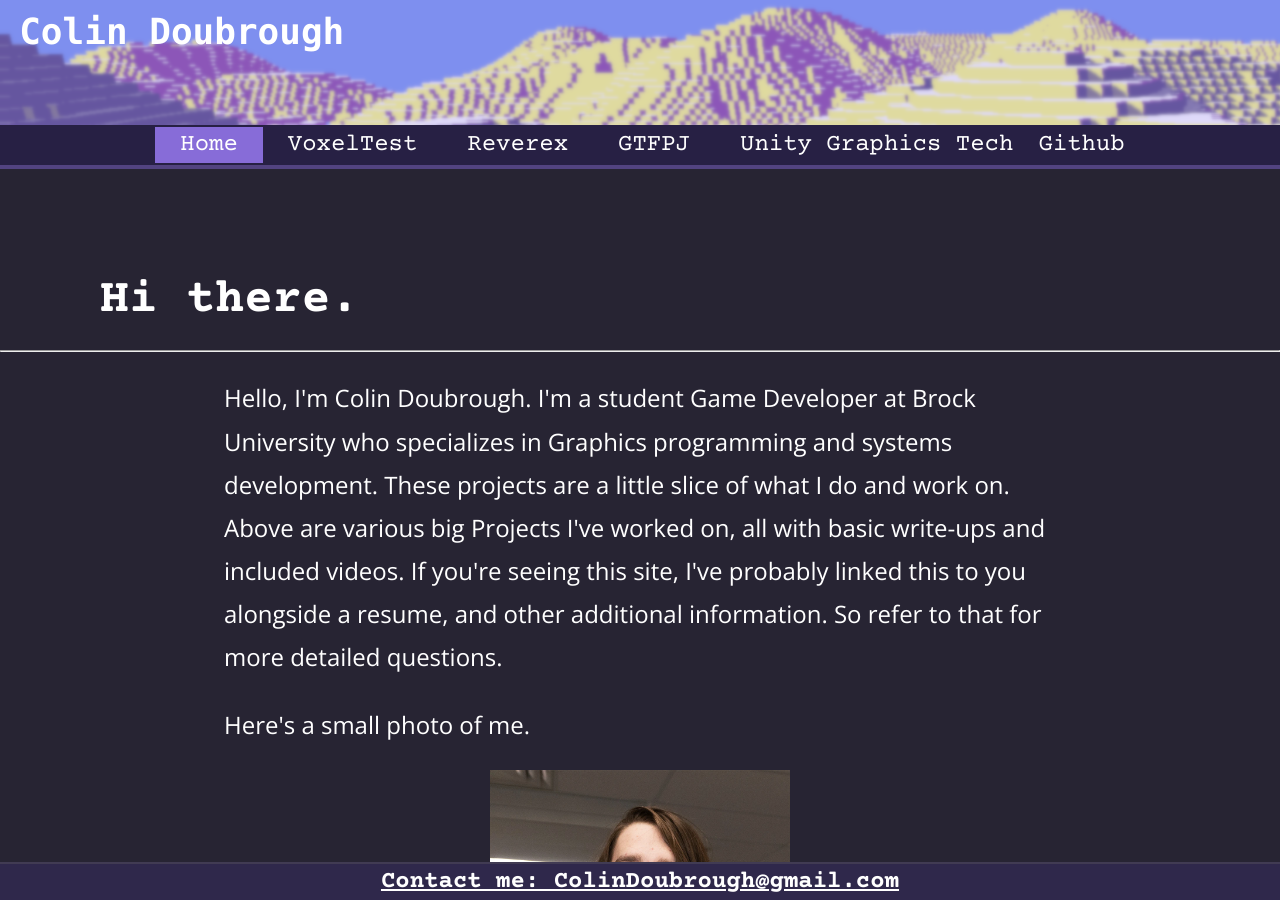
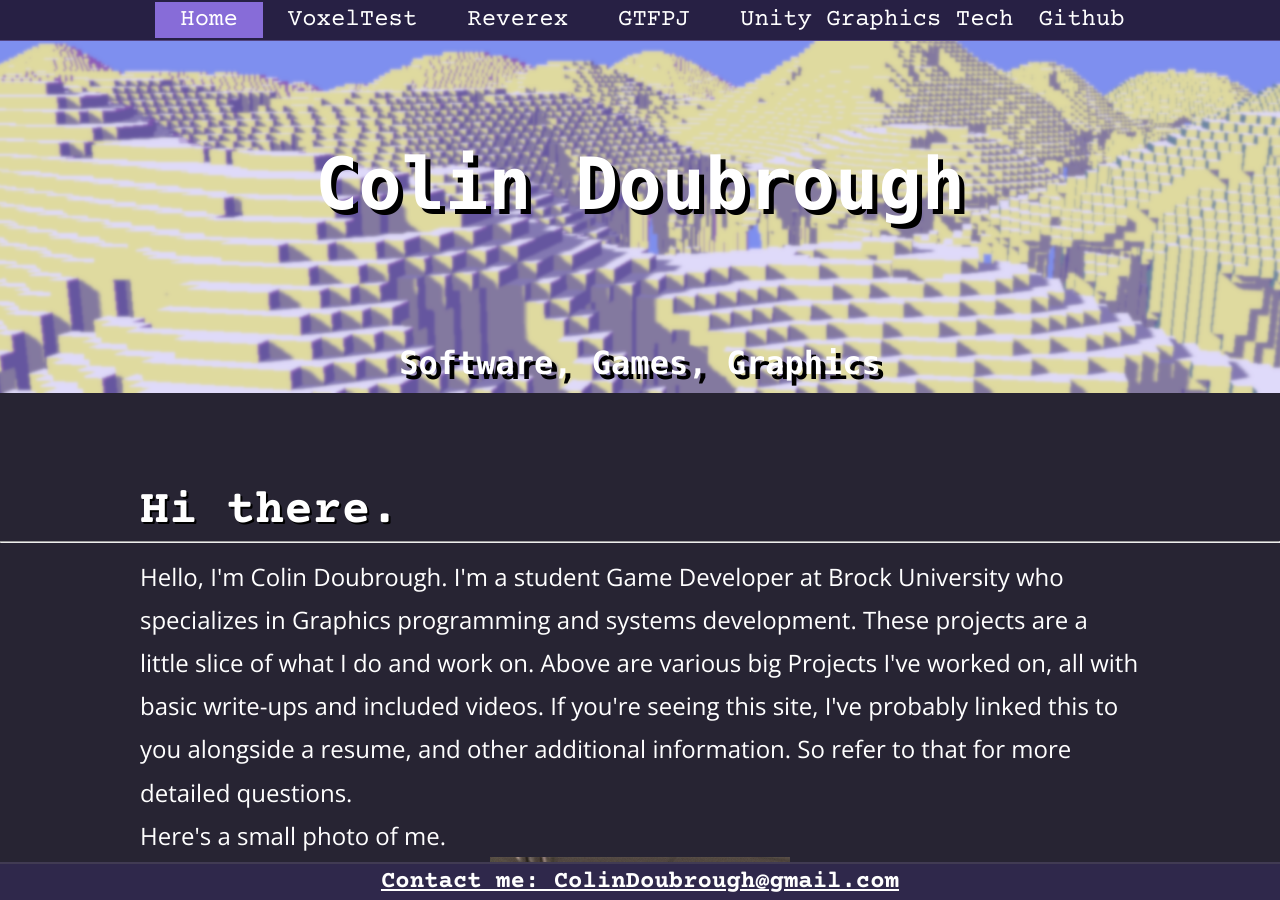
Before and after one commit to Colin12345678910/portfolio, a Jekyll site: the page built from index.html, in a window 1280 px wide and 900 px high. Built offline with Jekyll 4.4.1, drawn with Linux system fonts in a browser that asks for light colours.

Commit message:
Fairly significant stylization change.
TODO: Clean up the general site before any more modernizations

```diff
--- a/GTFTPJ.markdown
+++ b/GTFTPJ.markdown
@@ -3,6 +3,7 @@
 # To modify the layout, see https://jekyllrb.com/docs/themes/#overriding-theme-defaults
 
 layout: default
+bkgrnd: assets/images/GreenThing.jpg
 ---
 # Green Thing from the planet Jupiter.
 ---
--- a/Reverex.markdown
+++ b/Reverex.markdown
@@ -3,6 +3,7 @@
 # To modify the layout, see https://jekyllrb.com/docs/themes/#overriding-theme-defaults
 
 layout: default
+bkgrnd: assets/images/ReverexDX.jpg
 ---
 # Reverex
 ---
--- a/VoxelTest.markdown
+++ b/VoxelTest.markdown
@@ -3,6 +3,7 @@
 # To modify the layout, see https://jekyllrb.com/docs/themes/#overriding-theme-defaults
 
 layout: default
+bkgrnd: assets/images/Voxeltest.png
 ---
 # VoxelTest
 ---
--- a/_includes/navigation.html
+++ b/_includes/navigation.html
@@ -6,13 +6,10 @@
 <link rel="preconnect" href="https://fonts.gstatic.com" crossorigin>
 <link href="https://fonts.googleapis.com/css2?family=Open+Sans:ital,wght@0,300..800;1,300..800&display=swap" rel="stylesheet">
 
+<div class="box" style="background-image:url({{ page.bkgrnd }});"><div class="title">Colin Doubrough</div><div class="subtitle">Software, Games, Graphics</div></div>
+<nav>
+  <div class="Toolbar">
 
-
-
-<nav>
-
-  <div class="Toolbar">
-    <div class="box"><div class="title">Colin Doubrough</div></div>
 
 
     <div class="Selectables">
--- a/index.html
+++ b/index.html
@@ -1,6 +1,7 @@
 ---
 Title: Colin Doubrough
 layout: default
+bkgrnd: assets/images/Voxeltest.png
 ---
 <!doctype html>
 <html lang="en">
--- a/styles.css
+++ b/styles.css
@@ -1,3 +1,8 @@
+:root
+{
+    --text-margin: auto;
+    --text-width: 1000px;
+}
 .courier-new-bold
 {
     font-family: 'Courier New', Courier, monospace;
@@ -14,16 +19,16 @@
       monospace;
     padding: 0em;
     min-height: 200px;
-    padding-top: clamp(250px, calc(300px - 5vw), 10000px);
+    padding-top: 35px;
     padding-bottom: 15vh;
     margin: 0 auto;
     background-repeat:no-repeat;
-    background-image:-moz-linear-gradient(rgb(61, 52, 95), rgb(39, 36, 51))
+    background-image:-moz-linear-gradient(rgb(61, 52, 95), rgb(39, 36, 51));
+
 
     /*max-width: 100em;*/
 
   }
-
 p
 {
     font:
@@ -33,8 +38,10 @@
     align-self: auto;
     font-weight: 200;
     line-height: 1.8;
-    margin-left: 17.5%;
-    margin-right: 17.5%;
+    flex-shrink: 15px;
+    margin:var(--text-margin);
+    max-width: var(--text-width);
+
     color: rgb(255, 255, 255);
 }
 li
@@ -45,17 +52,20 @@
     sans-serif;
     font-weight: 500;
 
-    margin-left: 15%;
-    margin-right: 15%;
+    margin:var(--text-margin);
+    max-width: var(--text-width);
     color: rgb(255, 255, 255);
 }
 h1
 {
-    margin-left: 100px;
+    margin:var(--text-margin);
+    max-width: var(--text-width);
+    margin-top: 100px;
     top: 100%;
     bottom: 50%;
     height: 100%;
     color: rgb(255, 255, 255);
+    text-shadow: 2px 2px 0 #000;
 }
 h2
 {
@@ -64,7 +74,10 @@
     Arial,
     sans-serif;
     font-weight: 500;
-    margin-left: 200px;
+    margin:var(--text-margin);
+    max-width: var(--text-width);
+    margin-top: 10px;
+    text-indent: 50px;
     top: 100%;
     bottom: 50%;
     height: 100%;
@@ -73,14 +86,32 @@
 .title
 {
     font:
-    4vh
+    72px
     Monaco,
     Arial,
     sans-serif;
+    display: flex;
+    justify-content: center;
+    align-items: center;
+    text-shadow: 5px 5px 0 #000;
+
+    height: 300px; /* Set a height for the container */
     line-height: 1.8;
-    margin-left: 1.5%;
-    margin-right: 1.5%;
     font-weight: 900;
+}
+.subtitle
+{
+    font:
+    32px
+    Monaco,
+    Arial,
+    sans-serif;
+    display: flex;
+    justify-content: center;
+    align-items: center;
+    line-height: 1.8;
+    font-weight: 900;
+    text-shadow: 5px 5px 0 #000;
 }
 .special
 {
@@ -114,17 +145,17 @@
 }
 .box
 {
-    position: sticky;
+    position:top;
     text-align:justify;
+    background-position: center;
+    background-repeat:no-repeat;
+    background-size: cover;
     margin: 0;
     list-style-type: none;
-    flex-grow: 1;
     width: 100%;
-    min-height: 125px;
-    top: 0%;
-    height: 50%;
+    min-height: 350px;
     color:white;
-    background-image:url("assets/images/Voxeltest.png");
+    /*background-image: url("assets/images/Voxeltest.png");*/
     background-color:rgb(61, 52, 95);
 }
 .Toolbar
@@ -203,8 +234,8 @@
     align-self: baseline;
     position:sticky;
     width: 100%;
-    min-height: 4px;
-    max-height: 12px;
+    min-height: 1px;
+    max-height: 3px;
     color:white;
     background-color:rgb(82, 67, 128);
 }
```
Also changed, not shown: assets/images/GreenThing.jpg (added), assets/images/ReverexDX.jpg (added).
